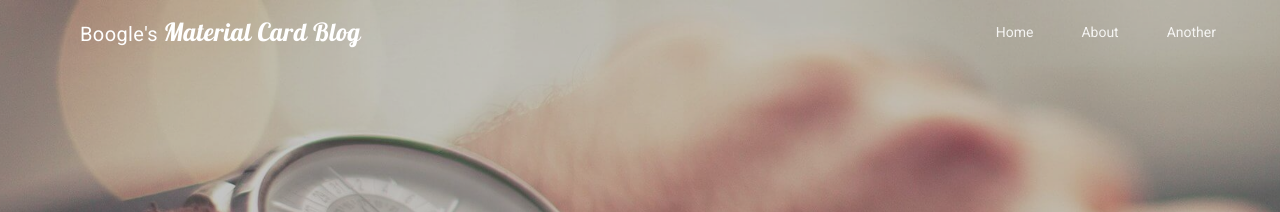
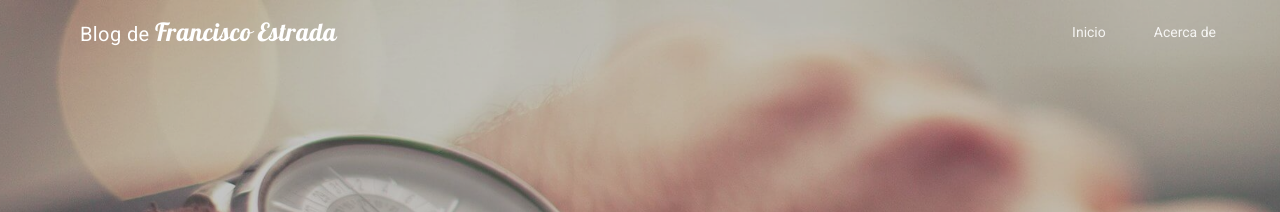
Before and after one commit to pastranats/franciscoestrada.github.io, a Jekyll site: the page built from index.html, in a window 1280 px wide. Shown: the top 212 px of the page. Built offline with Jekyll 4.4.1, drawn with Linux system fonts in a browser that asks for light colours; nearby versions of some CDN libraries; the list of posts is cut into pages by our own code.

Commit message:
Update header.html

```diff
--- a/_includes/header.html
+++ b/_includes/header.html
@@ -2,28 +2,28 @@
   <div class="nav-layout-transparent mdl-layout mdl-js-layout">
   <header class="mdl-layout__header mdl-layout__header--transparent">
     <div class="mdl-layout__header-row">
-      <a class="logo" href="{{ "/" | relative_url }}"><span class="mdl-layout-title">Boogle's <span class="logo">Material Card Blog</span></span></a>
+      <a class="logo" href="{{ "/" | relative_url }}"><span class="mdl-layout-title">Blog de <span class="logo">Francisco Estrada</span></span></a>
       <!-- To align navigation to the right -->
       <div class="mdl-layout-spacer"></div>
       <!-- Navigation -->
       <nav class="mdl-navigation">
-        <a class="mdl-navigation__link" href="{{ "/" | relative_url }}">Home</a>
-        <a class="mdl-navigation__link" href="{{ "/about" | relative_url }}">About</a>
-        <a class="mdl-navigation__link" href="{{ "/#" | relative_url }}">Another</a>
+        <a class="mdl-navigation__link" href="{{ "/" | relative_url }}">Inicio</a>
+        <a class="mdl-navigation__link" href="{{ "/about" | relative_url }}">Acerca de</a>
+      <!--  <a class="mdl-navigation__link" href="{{ "/#" | relative_url }}">Another</a> -->
       </nav>
     </div>
   </header>
   <div id="drawer" class="mdl-layout__drawer">
     <nav class="mdl-navigation">
-      <a class="mdl-navigation__link" href="{{ "/" | relative_url }}">Home</a>
-      <a class="mdl-navigation__link" href="{{ "/about" | relative_url }}">About</a>
-      <a class="mdl-navigation__link" href="{{ "/#" | relative_url }}">Another</a>
+      <a class="mdl-navigation__link" href="{{ "/" | relative_url }}">Inicio</a>
+      <a class="mdl-navigation__link" href="{{ "/about" | relative_url }}">Acerca de</a>
+     <!-- <a class="mdl-navigation__link" href="{{ "/#" | relative_url }}">Another</a> -->
     </nav>
   </div>
   <main class="mdl-layout__content">
   </main>
 </div>
-<a class="logo" href="{{ "/" | relative_url }}"><span class="newlogo">Boogle's <span class="logo">Sample Blog</span></span></a>
+<a class="logo" href="{{ "/" | relative_url }}"><span class="newlogo">Blog de <span class="logo">Francisco Estrada</span></span></a>
 
 
     <div class="headerbox">
```
